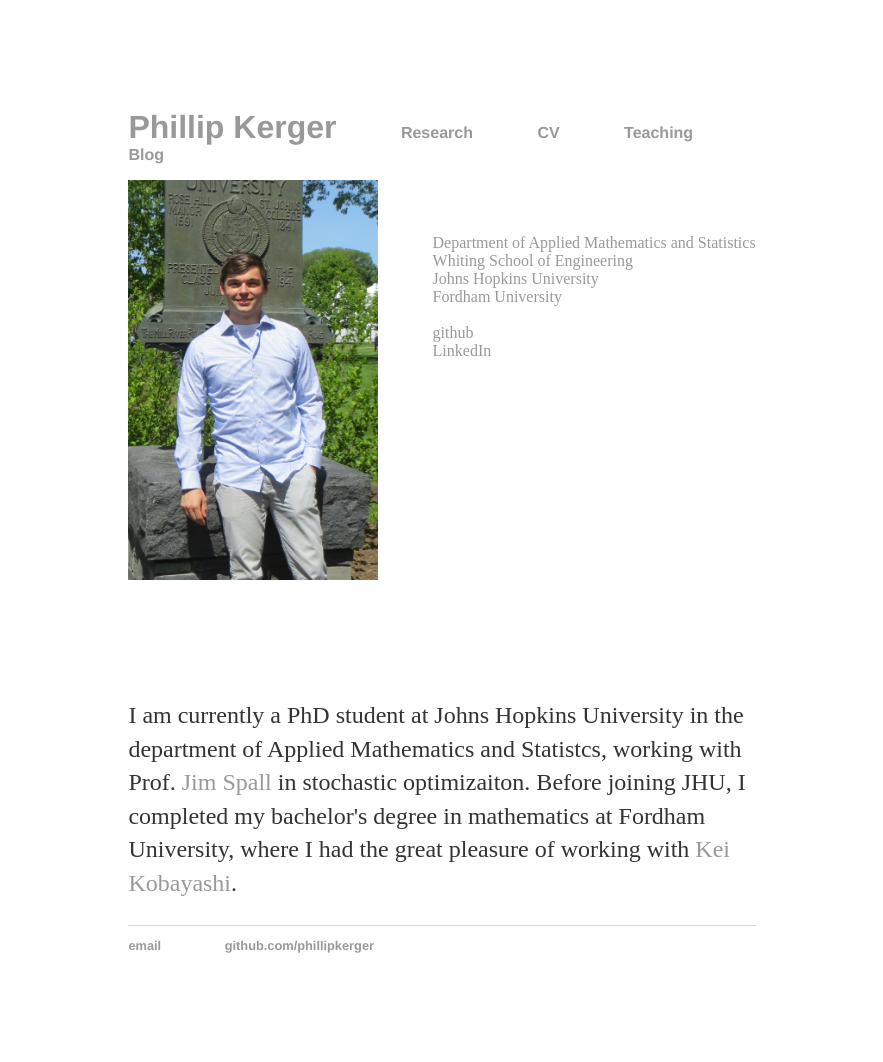
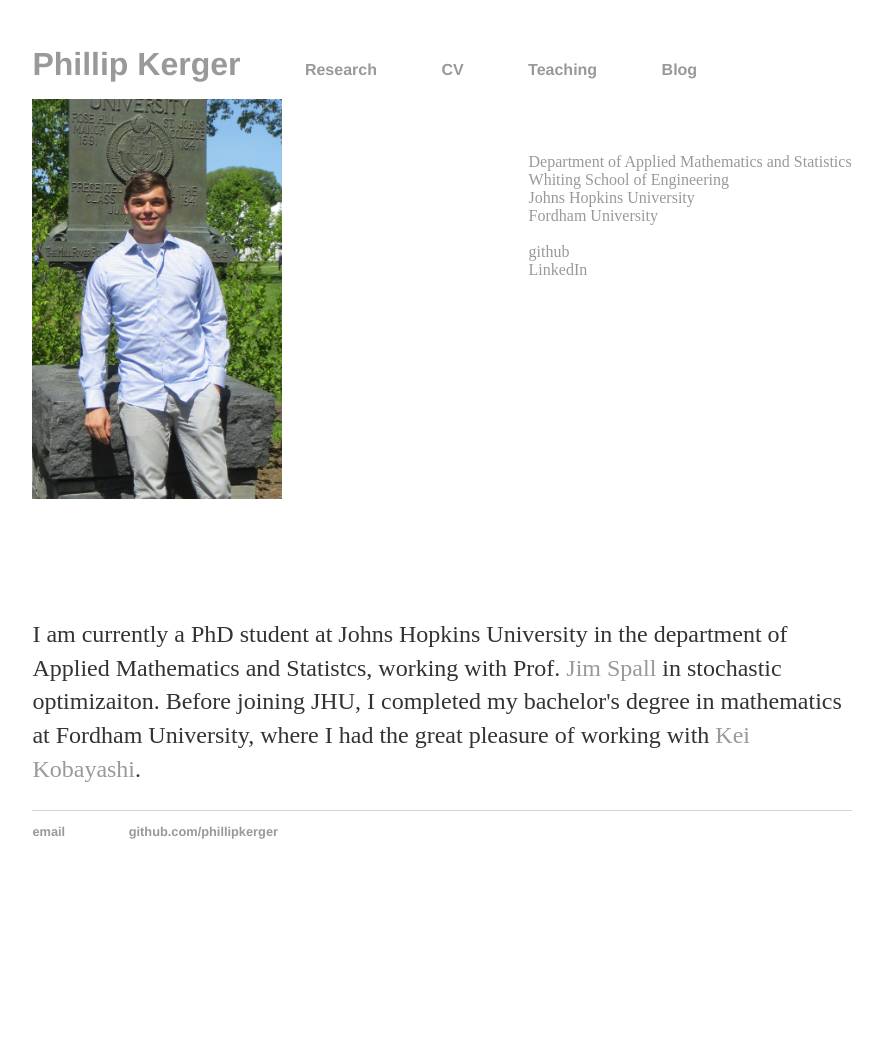
Before and after one commit to PhillipKerger/phillipkerger.github.io, a Jekyll site: the page built from index.html, in a window 1280 px wide. Shown: the whole page, without its empty margins (198-1081 px from the left). Built offline with Jekyll 4.4.1, drawn with Linux system fonts in a browser that asks for light colours; after the commit the page ends 900 px from its top, so only the background shows below that.

Commit message:
Update main.css

```diff
--- a/css/main.css
+++ b/css/main.css
@@ -1,8 +1,8 @@
 body, html {
-    margin-left:15%;
-    margin-right:15%;
-    margin-bottom:5%;
-    margin-top:5%;
+    margin-left:10%;
+    margin-right:10%;
+    margin-bottom:2%;
+    margin-top:2%;
 }
 
 
```
